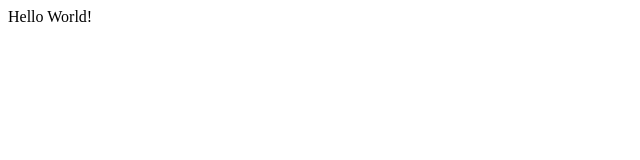
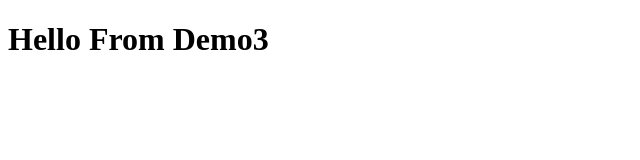
Before and after one commit to mohil194250/orangebit-demo3, a plain HTML site: page index.html in a window 1280 px wide. Shown: the whole page, without its empty margins (0-640 px from the left). Drawn offline with Linux system fonts and the light colour scheme.

Commit message:
Update index.html

```diff
--- a/index.html
+++ b/index.html
@@ -8,6 +8,6 @@
 	</head>
 
 	<body>
-		Hello World!
+		<h1>Hello From Demo3</h1>
 	</body>
 </html>
```
